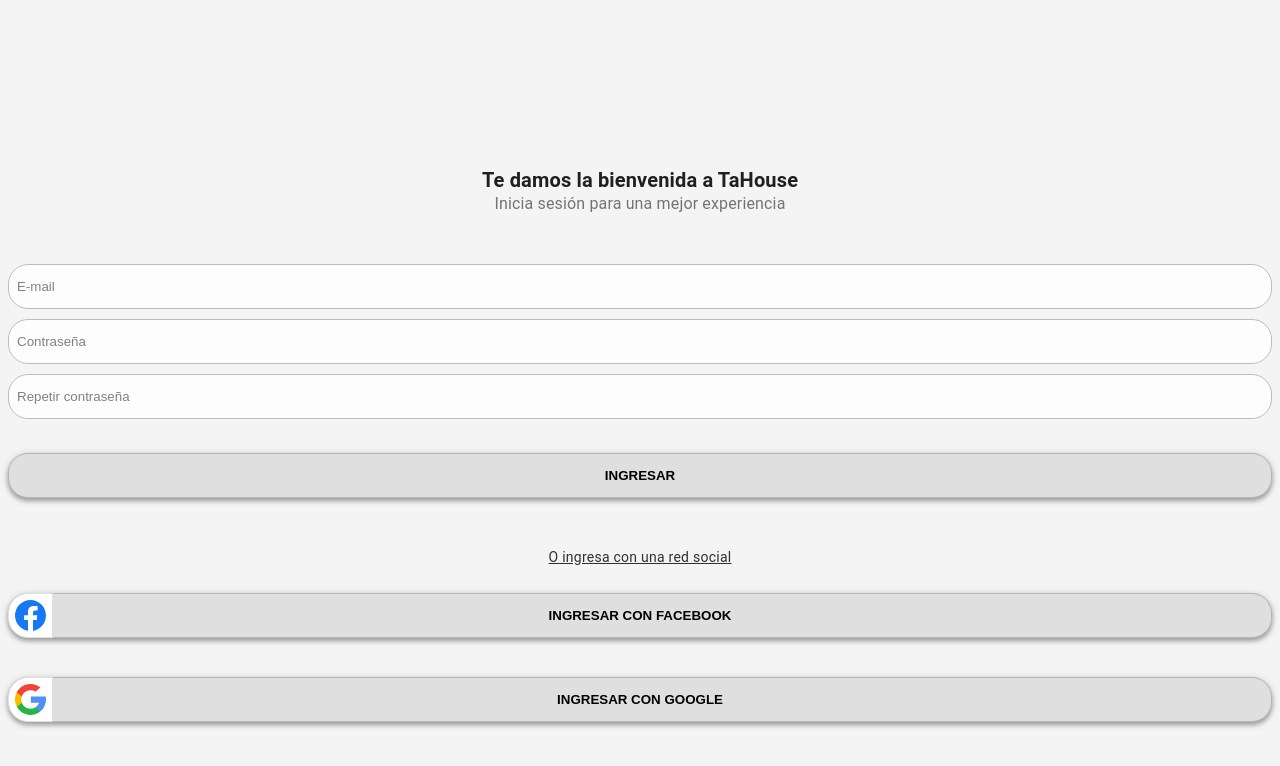
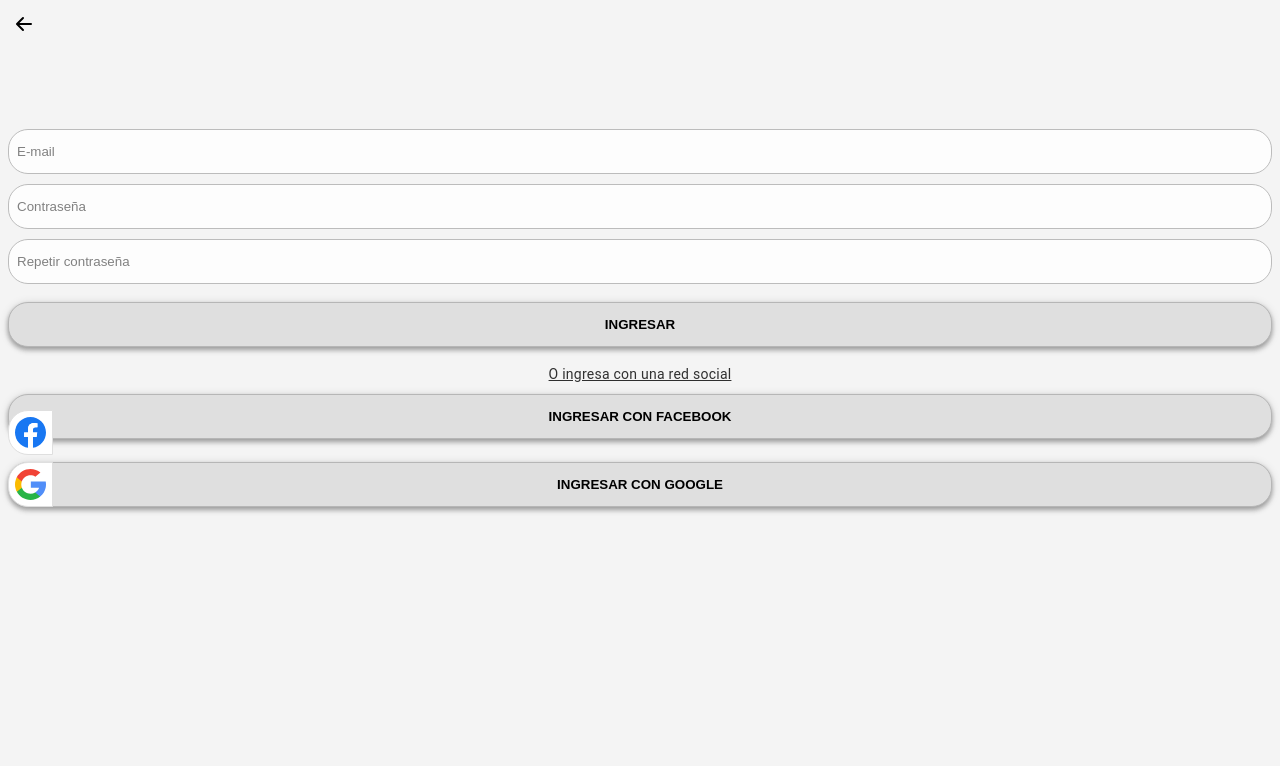
Before and after one commit to tahouse-casa/tahouse-frontend, a React (Create React App) app: page /register in a window 1280 px wide. Shown: the top 766 px of the page. Built offline with nearby package versions, Linux system fonts and the light colour scheme; no server answers.

Commit message:
add-changes- of-desig-and-register

```diff
--- a/src/components/carts/stylesCart.js
+++ b/src/components/carts/stylesCart.js
@@ -7,6 +7,7 @@ import { MdFavorite as fav } from "react-icons/md";
 export const Container = styled.div`
  display: flex;
  justify-content: center;
+ align-items: center;
  flex-wrap: wrap;
  margin: ${props=>props.visible ? '0 15px 0 0' : '0'};
  position: relative;
@@ -14,6 +15,7 @@ export const Container = styled.div`
  background: #FFFFFF;
  box-shadow: 0px 1px 6px rgba(0, 0, 0, 0.25);
  border-radius: 2px;
+ max-width: 160px;
 `
 export const Img = styled.img`
  width: ${props=>props.visible ? '220px' : '100%'};
@@ -28,31 +30,30 @@ export const ContainerData = styled.div`
  display: flex;
  justify-content: center;
  flex-wrap: wrap;
- padding: ${props=>props.visible ? '0 8px' : '0'};
+ padding: ${props=>props.visible ? '0 8px' : '4px 4px 8px'};
 `
 export const ContainerOne = styled.div`
  width: 100%;
  display: grid;
  grid-template-columns: 2;
  height: fit-content;
- margin: 0 0 7px;
+ margin: 0;
 `
 export const AlertZona = styled.div`
  grid-column-start: 2;
  width: 60px;
  height: fit-content;
- padding: 3px;
+ padding: 2px 0 0 0;
  display: flex;
  justify-content: center;
  border-radius: 20px;
- border: 1px solid rgba(0, 0, 0, 0.70);
  font-family: 'Roboto';
  font-style: normal;
  font-weight: 400;
- font-size: 7px;
+ font-size: 6px;
  line-height: 10px;
  color: rgba(0, 0, 0, 0.60);
- margin: 0;
+ margin: 0 0 0 10px;
 `
 export const Text1 = styled.p`
  font-family: 'Roboto';
--- a/src/pages/Register/Register.jsx
+++ b/src/pages/Register/Register.jsx
@@ -1,7 +1,6 @@
+import { useState } from "react";
 import {
   MainContainer,
-  Title,
-  SecondTitle,
   Input,
   Button,
   Paragraph,
@@ -16,8 +15,7 @@ import { useNavigate } from "react-router-dom";
 import { useForm } from "react-hook-form";
 import GoogleIcon from "../../assets/Google.svg";
 import FacebookIcon from "../../assets/Facebook.svg";
-import { useState } from "react";
-
+import {Return} from '../../components/return/return'
 export function Register({ isRegister }) {
   const [error, setError] = useState(false);
   const {
@@ -29,6 +27,11 @@ export function Register({ isRegister }) {
 
   const navigate = useNavigate()
   const handleFetchRegister = (data) => {
+    if (data.password !== data.password2) {
+      setError({password: "Verifica que las contraseñas sean iguales"})
+      return
+    }
+     delete data.password2
     fetch(`${process.env.REACT_APP_API_URL}/users`, {
       method: "POST",
       headers: {
@@ -38,6 +41,10 @@ export function Register({ isRegister }) {
     })
       .then((res) => res.json())
       .then((res) => {
+        if (res.message === "SequelizeUniqueConstraintError") {
+          setError({allready: "Esta cuenta ya está registrada"})
+          return
+        }
         setError(false);
         navigate('/login')
       })
@@ -48,8 +55,7 @@ export function Register({ isRegister }) {
 
   return (
     <MainContainer>
-      <Title>Te damos la bienvenida a TaHouse</Title>
-      <SecondTitle>Inicia sesión para una mejor experiencia</SecondTitle>
+      <Return linke={"/login"}/>
       <Form onSubmit={handleSubmit(handleFetchRegister)}>
         <Input
           name="email"
@@ -82,10 +88,10 @@ export function Register({ isRegister }) {
           })}
         />
           <Input
-            name="password"
+            name="password2"
             type="password"
             placeholder="Repetir contraseña"
-            {...register("password", {
+            {...register("password2", {
               required: {
                 value: true,
                 message: "Todos los campos son requeridos",
@@ -97,7 +103,7 @@ export function Register({ isRegister }) {
             })}
           />
          {errors.message && console.log('asdasd')}
-        {error && <ErrorStyle>Los datos ingresados son incorrectos</ErrorStyle>}
+        {error && <ErrorStyle>{error.password || error.allready || "Los datos ingresados son incorrectos"}</ErrorStyle>}
         {errors.password && <ErrorStyle>{errors.password.message}</ErrorStyle>}
         <Button>Ingresar</Button>
       </Form>
--- a/src/pages/Register/stylesRegister.js
+++ b/src/pages/Register/stylesRegister.js
@@ -5,30 +5,7 @@ export const MainContainer = styled.div`
   flex-direction: column;
   justify-content: center;
   margin: 0 auto;
-
   `;
-export const Title = styled.h1`
-  letter-spacing: -1px;
-  font-family: 'Roboto';
-  font-size: 20px;
-  color: rgba(0, 0, 0, 0.87);
-  margin: 0 auto;
-  margin-top: 10rem;
-  line-height: 24px;
-  letter-spacing: 0.15px;
-`;
-export const SecondTitle = styled.p`
-  font-size: 16px;
-  font-weight: 400;
-  opacity: 60%;
-  margin: 4px 0 28px;
-  font-family: 'Roboto';
-  color: rgba(0, 0, 0, 0.87);
-  margin: 0 auto;
-  line-height: 24px;
-  letter-spacing: 0.15px;
-
-`;
 export const Input = styled.input`
   padding: 14px 8px;
   border-radius: 20px;
@@ -40,11 +17,10 @@ export const Input = styled.input`
 `;
 export const Button = styled.button`
   padding: 14px 12px;
-  border-radius: 20px;
   border: 1px solid #b6b6b6;
   margin-bottom: 15px;
   cursor: pointer;
-  margin-top: 1.5rem;
+  margin-top: 0.5rem;
   background: #DFDFDF;
   color: black;
   box-shadow: 0px 4px 5px rgba(0, 0, 0, 0.14), 0px 1px 10px rgba(0, 0, 0, 0.12), 0px 2px 4px rgba(0, 0, 0, 0.2);
@@ -75,8 +51,7 @@ export const RegisterButton = styled.a`
 export const Form = styled.form`
     display: flex;
     flex-direction: column;
-    margin-top: 3rem;
-    margin-bottom: 2rem;
+    margin-top: 70px;
 `
 export const ErrorStyle = styled.span`
     text-align: center;
```
